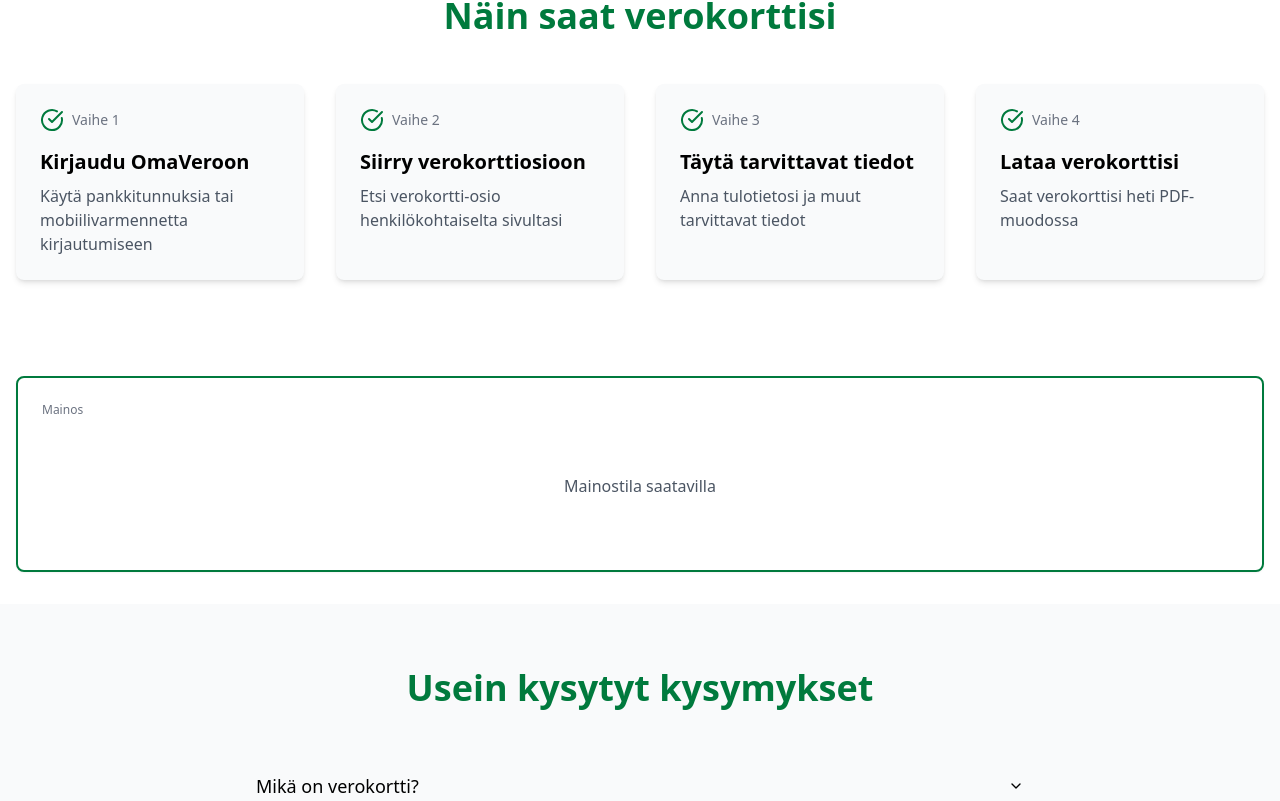
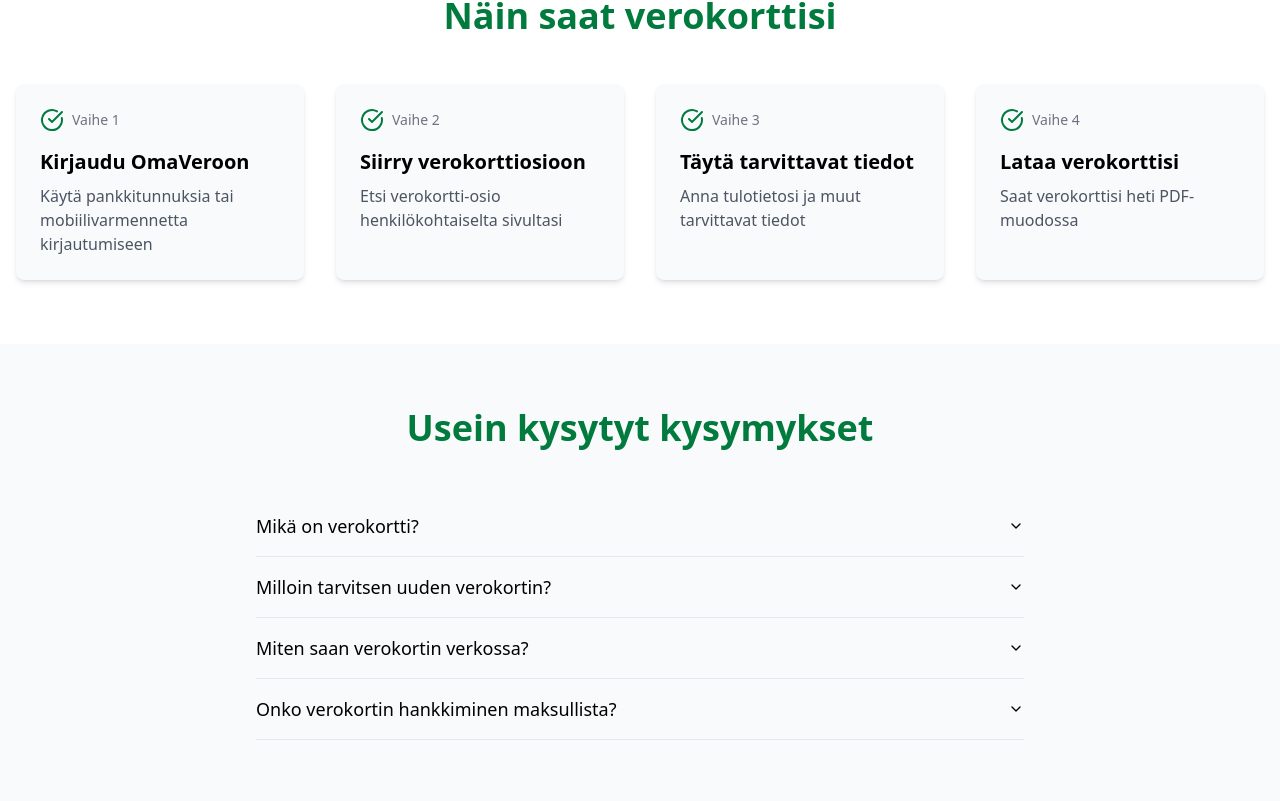
Before and after one commit to riisiharakka/taxcard-companion, a React (Vite) app: page / in a window 1280 px wide. Shown: the part 424-1225 px from the top of the page. Built offline with nearby package versions, Linux system fonts and the light colour scheme.

Commit message:
Reverted to edit 6ce21492-8a27-4ce0-9f2e-8219bad62a05: "Update color schema for site
Modified the site's color schema to align with the specified design requirements.
[skip gpt_engineer]"

```diff
--- a/src/components/AdBanner.tsx
+++ /dev/null
@@ -1,17 +0,0 @@
-import { Card } from "@/components/ui/card";
-
-export const AdBanner = () => {
-  return (
-    <div className="py-8 bg-white">
-      <div className="container mx-auto px-4">
-        <Card className="p-6 border-2 border-finland-green">
-          <p className="text-xs text-gray-500 mb-2">Mainos</p>
-          <div className="flex items-center justify-center min-h-[120px]">
-            {/* Ad content would go here */}
-            <p className="text-gray-600">Mainostila saatavilla</p>
-          </div>
-        </Card>
-      </div>
-    </div>
-  );
-};
--- a/src/pages/Index.tsx
+++ b/src/pages/Index.tsx
@@ -1,7 +1,6 @@
 import { Hero } from "@/components/Hero";
 import { Guide } from "@/components/Guide";
 import { FAQ } from "@/components/FAQ";
-import { AdBanner } from "@/components/AdBanner";
 import { Helmet } from "react-helmet";
 
 const Index = () => {
@@ -27,7 +26,6 @@ const Index = () => {
       <main className="min-h-screen">
         <Hero />
         <Guide />
-        <AdBanner />
         <FAQ />
       </main>
     </>
```
